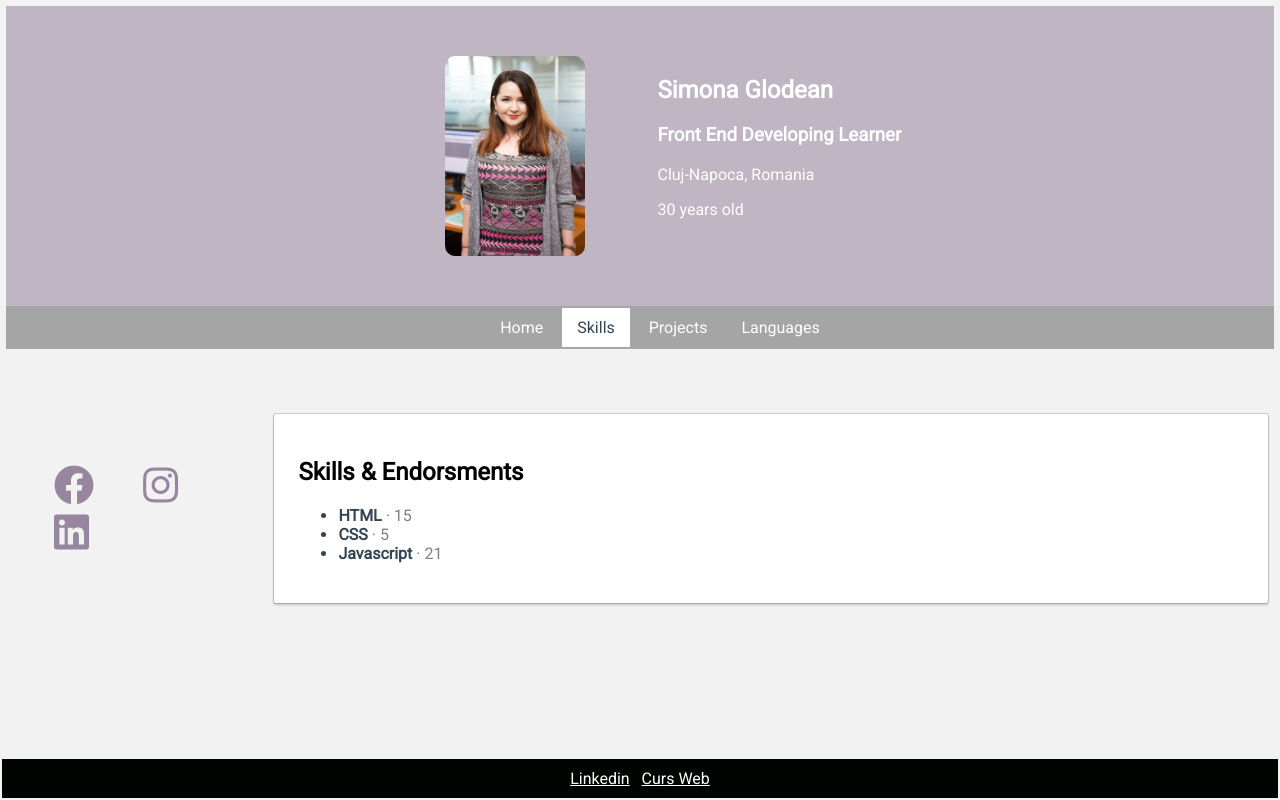
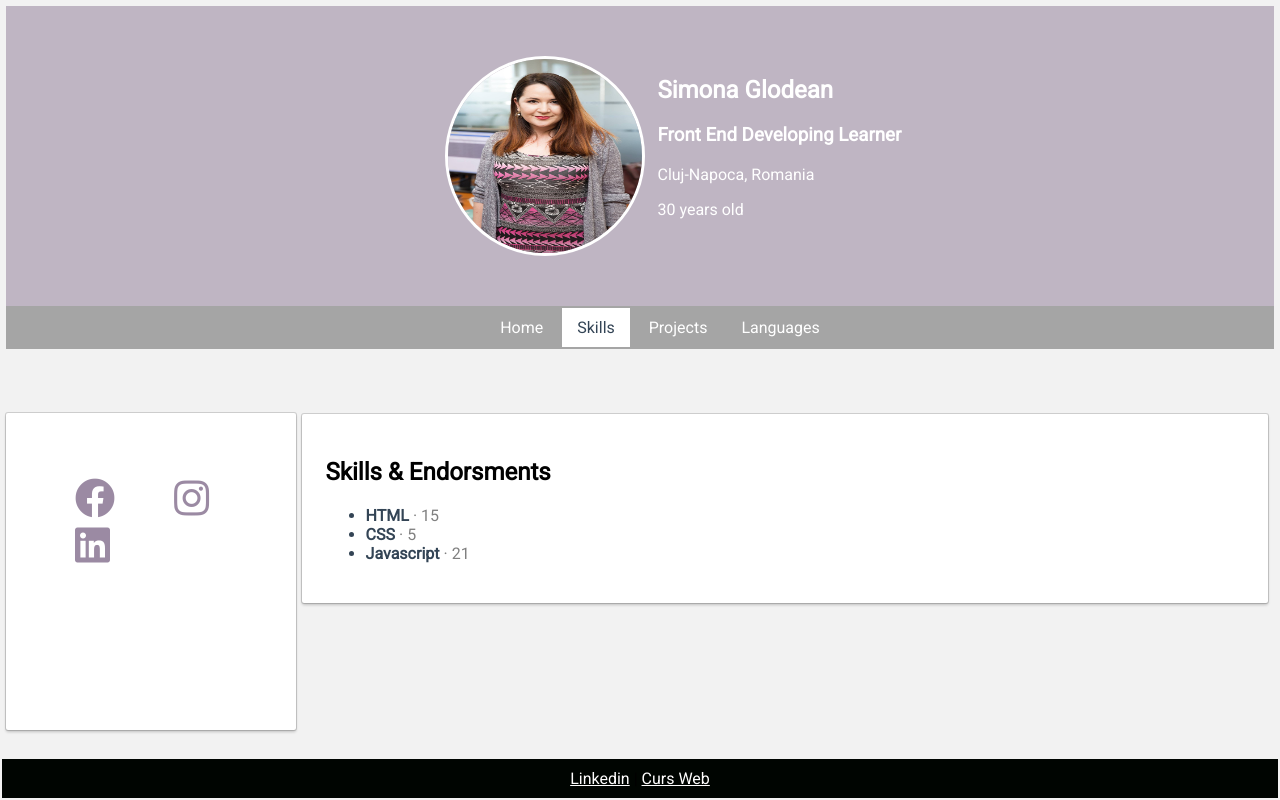
Before and after one commit to simonaglodean/simonaglodean.github.io, a plain HTML site: page index.html in a window 1280 px wide. Drawn offline with Linux system fonts and the light colour scheme.

Commit message:
changed photo and added new style to side menu

```diff
--- a/style.css
+++ b/style.css
@@ -8,7 +8,7 @@ html{
     height: 100%;
 }
 
-header, footer, #side-menu section{
+header, footer{
     margin: 2px;
     padding: 4px;
     /* border: 2px solid blue; */
@@ -36,11 +36,12 @@ header, footer, #side-menu section{
 }
 
 img{
-    width: 140px;
+    width: 200px;
     height: 200px;
     margin-left: 18px;
     margin-top: 20px;
-    border-radius: 10px;
+    border-radius: 100px;
+    border: 3px solid white;
 }
 
 #my-name{
@@ -66,9 +67,11 @@ img{
     /* border: 2px solid red; */
 }
 #side-menu{
-    margin: 2px;
-    padding: 4px;
-    padding: 5px;
+    background-color: #ffffff;
+    margin: 21px 0;
+    padding: 24px;
+    box-shadow: 0 0 0 1px rgba(0, 0, 0, .15), 0 2px 3px rgba(0, 0, 0, .2);
+    border-radius: 2px;
     /* border: 2px solid green; */
 }
 #social-media{
@@ -80,7 +83,7 @@ img{
     color: rgba(112, 88, 124, 0.7);
     font-size: 40px;
     padding: 10px;
-    margin-left: 25px;
+    margin-left: 35px;
 
 }
 
```
